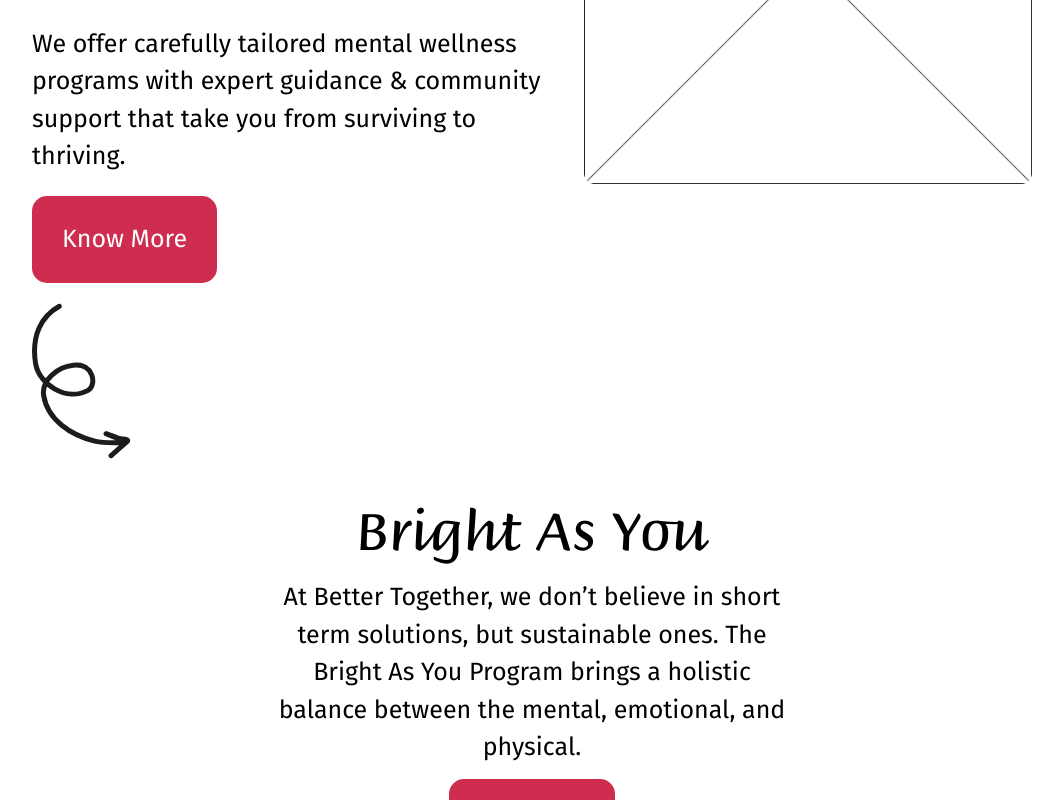
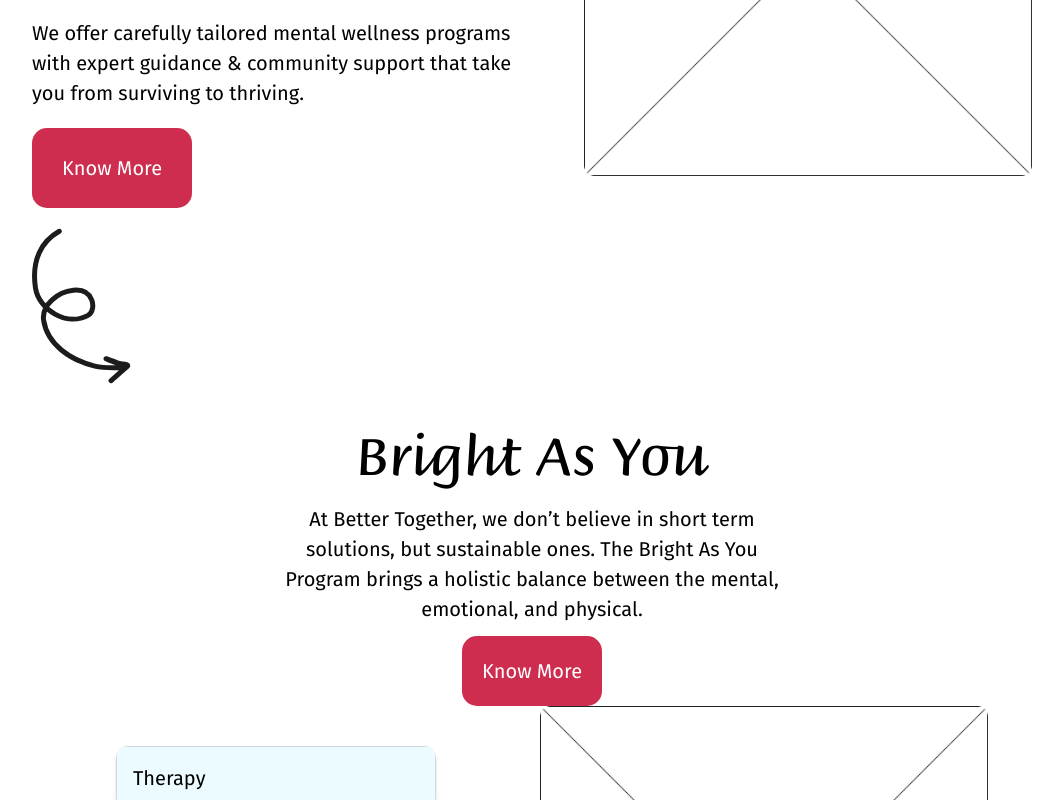
Before and after one commit to ronxldwilson/BetterTogether, a Next.js app: page / in a window 1280 px wide. Shown: the part 400-1200 px from the top of the page, without its empty margins (108-1171 px from the left). Built offline with nearby package versions, Linux system fonts and the light colour scheme.

Commit message:
Fixed Links and fonts

```diff
--- a/src/app/globals.css
+++ b/src/app/globals.css
@@ -69,11 +69,11 @@
     p {
 
         font-family: 'FiraSans', sans-serif;
-        font-size: 25px;
+        font-size: 20px;
     }
     button {
         font-family: 'FiraSans', sans-serif;
-        font-size: 25px;
+        font-size: 20px;
         background-color: #CE2D4F;
         color: white;
         padding: 25px 30px;
--- a/src/app/page.js
+++ b/src/app/page.js
@@ -14,7 +14,9 @@ export default function Home() {
     <>
       <HeaderSection />
       <FirstSection />
+      <div id="BAY">
       <BrightAsYouSection />
+      </div>
       <div id="about-us">
       <MeetTeamSection />
       </div>
--- a/src/components/sections/BrightAsYouSection.jsx
+++ b/src/components/sections/BrightAsYouSection.jsx
@@ -35,7 +35,9 @@ const BrightAsYouSection = () => {
                     At Better Together, we don’t believe in short term solutions, but sustainable ones. The Bright As You Program brings a holistic balance between the mental, emotional, and physical.
                 </p>
             </div>
+            <a href="/services/BAY">
             <button className="p-5"> Know More</button>
+            </a>
             <div className="flex flex-col lg:flex-row justify-center items-center lg:items-start lg:gap-16">
                 {/* Accordion Section */}
                 <div className="p-4 lg:p-10 w-full lg:w-auto">
--- a/src/components/sections/FirstSection.jsx
+++ b/src/components/sections/FirstSection.jsx
@@ -13,9 +13,12 @@ const FirstSection = () => {
                     <p className="animate-slideInPara">
                         We offer carefully tailored mental wellness programs with expert guidance & community support that take you from surviving to thriving.
                     </p>
+                    <a href="#BAY">
+
                     <button className="my-4 md:my-5 animate-slideInButton">
                         Know More
                     </button>
+                    </a>
                     {/* Image Section */}
                     <img
                         className=" hidden xl:block z-10"
```
